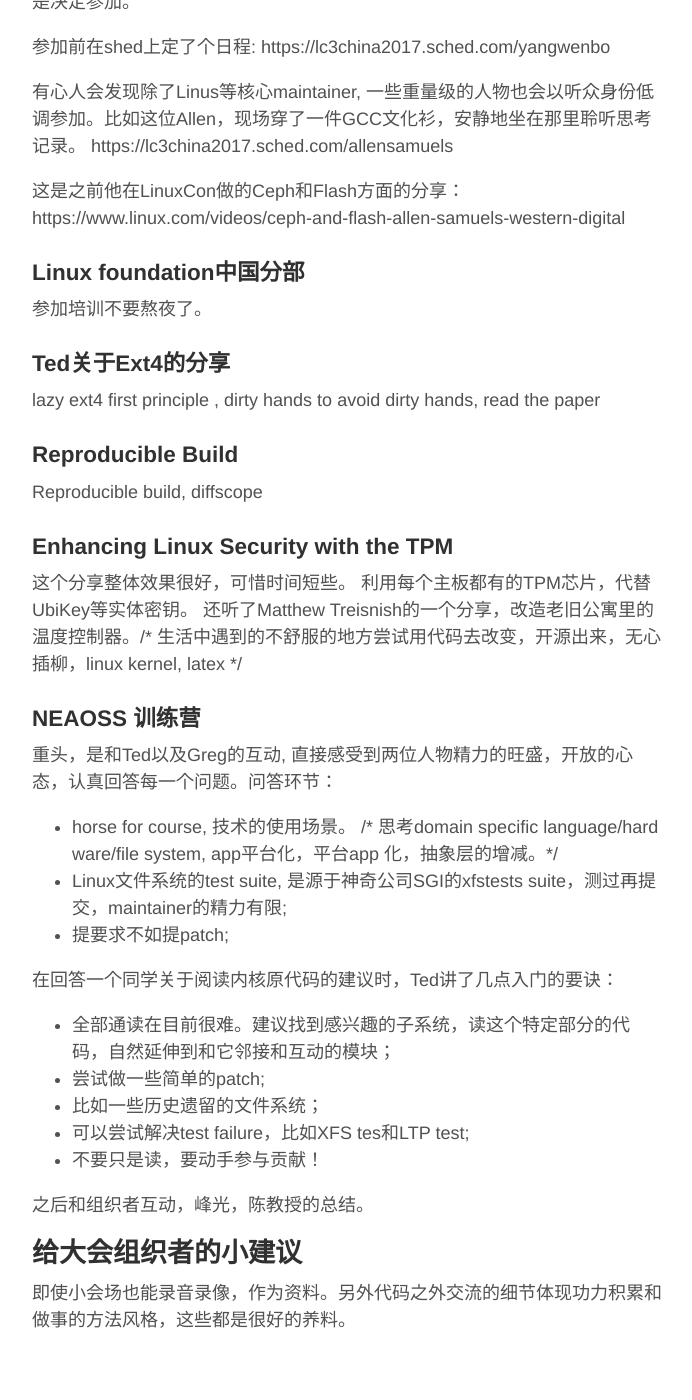
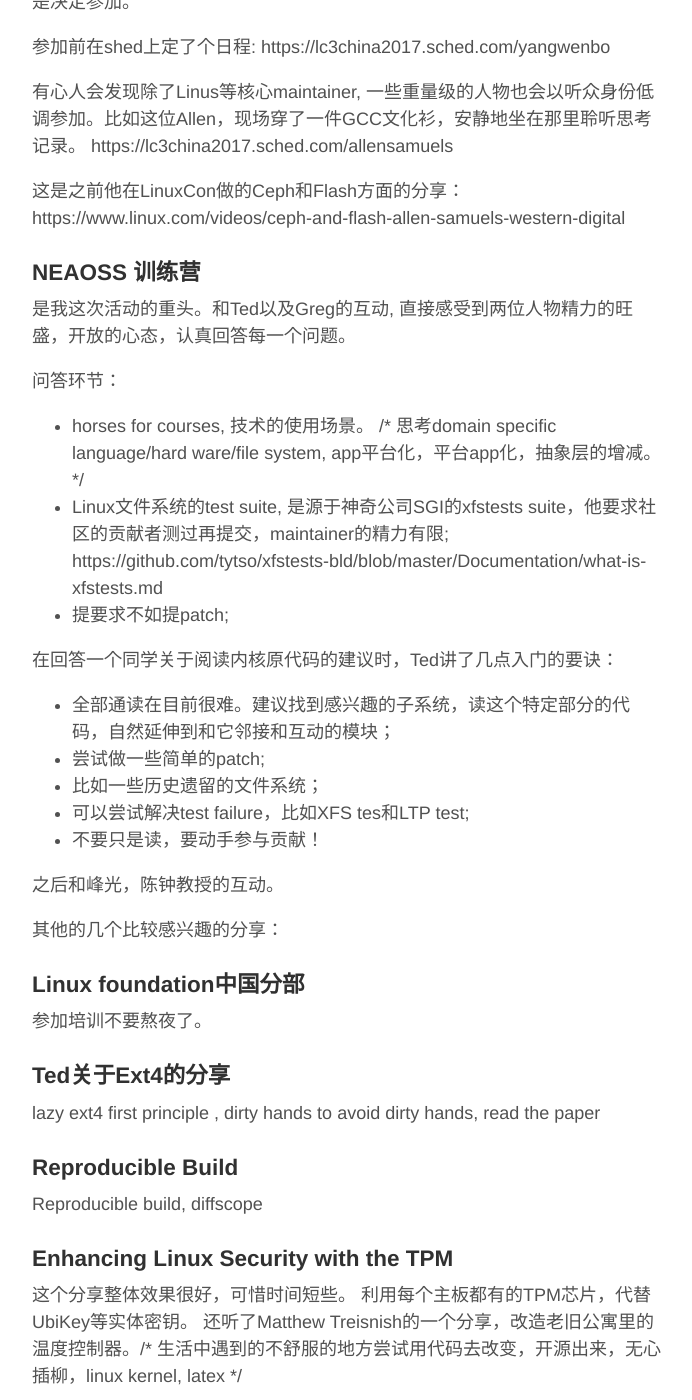
Before and after one commit to WenboYang/WenboYang.github.io, a Jekyll site: the page built from _posts/2016-6-21-linuxcon-beijing-summary.md, in a window 1280 px wide and 1400 px high, scrolled down 300 px. Shown: the whole window, without its empty margins (293-985 px from the left). Built offline with Jekyll 4.4.1, drawn with Linux system fonts in a browser that asks for light colours; comment, search, counter and statistics services are not loaded; part of the change alters nothing that is shown; some of the changed text lies outside the part shown.

Commit message:
Update 2016-6-21-linuxcon-beijing-summary.md

```diff
--- a/_posts/2016-6-21-linuxcon-beijing-summary.md
+++ b/_posts/2016-6-21-linuxcon-beijing-summary.md
@@ -16,6 +16,25 @@ https://lc3china2017.sched.com/allensamuels
 https://www.linux.com/videos/ceph-and-flash-allen-samuels-western-digital
 
 
+### NEAOSS 训练营
+是我这次活动的重头。和Ted以及Greg的互动, 直接感受到两位人物精力的旺盛，开放的心态，认真回答每一个问题。
+
+问答环节：
+* horses for courses, 技术的使用场景。 /* 思考domain specific language/hard ware/file system, app平台化，平台app化，抽象层的增减。*/
+* Linux文件系统的test suite, 是源于神奇公司SGI的xfstests suite，他要求社区的贡献者测过再提交，maintainer的精力有限;
+https://github.com/tytso/xfstests-bld/blob/master/Documentation/what-is-xfstests.md
+* 提要求不如提patch;
+
+在回答一个同学关于阅读内核原代码的建议时，Ted讲了几点入门的要诀：
+* 全部通读在目前很难。建议找到感兴趣的子系统，读这个特定部分的代码，自然延伸到和它邻接和互动的模块；
+* 尝试做一些简单的patch;
+* 比如一些历史遗留的文件系统；
+* 可以尝试解决test failure，比如XFS tes和LTP test;
+* 不要只是读，要动手参与贡献！
+
+之后和峰光，陈钟教授的互动。
+
+其他的几个比较感兴趣的分享：
 ### Linux foundation中国分部
 参加培训不要熬夜了。
 
@@ -30,20 +49,9 @@ Reproducible build, diffscope
 利用每个主板都有的TPM芯片，代替UbiKey等实体密钥。
 还听了Matthew Treisnish的一个分享，改造老旧公寓里的温度控制器。/* 生活中遇到的不舒服的地方尝试用代码去改变，开源出来，无心插柳，linux kernel, latex */
 
-### NEAOSS 训练营
-重头，是和Ted以及Greg的互动, 直接感受到两位人物精力的旺盛，开放的心态，认真回答每一个问题。问答环节：
-* horse for course, 技术的使用场景。 /* 思考domain specific language/hard ware/file system, app平台化，平台app 化，抽象层的增减。*/
-* Linux文件系统的test suite, 是源于神奇公司SGI的xfstests suite，测过再提交，maintainer的精力有限;
-* 提要求不如提patch;
-
-在回答一个同学关于阅读内核原代码的建议时，Ted讲了几点入门的要诀：
-* 全部通读在目前很难。建议找到感兴趣的子系统，读这个特定部分的代码，自然延伸到和它邻接和互动的模块；
-* 尝试做一些简单的patch;
-* 比如一些历史遗留的文件系统；
-* 可以尝试解决test failure，比如XFS tes和LTP test;
-* 不要只是读，要动手参与贡献！
-
-之后和组织者互动，峰光，陈教授的总结。
+### Unikernel on ARM
+黄宇强同学的在线笔记：
+https://hackmd.io/s/BkoYAUrQb
 
 ## 给大会组织者的小建议
 即使小会场也能录音录像，作为资料。另外代码之外交流的细节体现功力积累和做事的方法风格，这些都是很好的养料。
```
